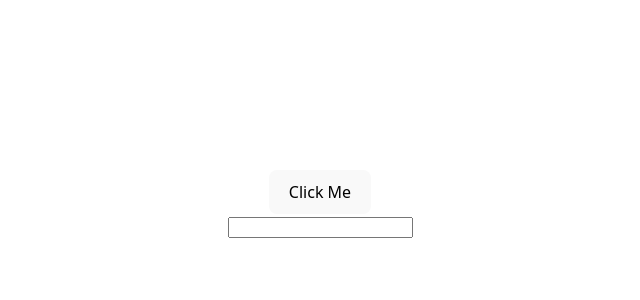
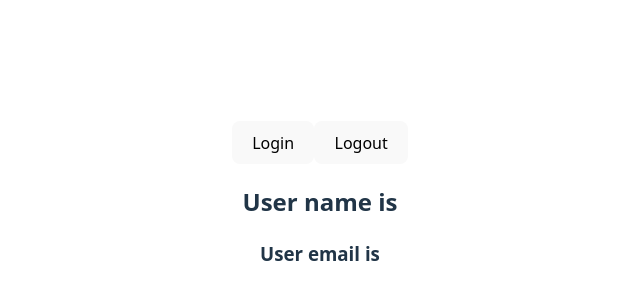
Before and after one commit to Nourvic/Web-Applications, a React (Vite) app in the folder React-with-ts/react-project/: page / in a window 1280 px wide. Shown: the part 196-496 px from the top of the page, without its empty margins (320-960 px from the left). Built offline with nearby package versions, Linux system fonts and the light colour scheme.

Commit message:
task7 is almost done

```diff
--- a/React-with-ts/react-project/src/App.tsx
+++ b/React-with-ts/react-project/src/App.tsx
@@ -20,14 +20,15 @@ import "./App.css";
 //import Status from "./myComponent/task6/Status";
 //import Heading from "./myComponent/task6/Heading";
 //import Layout from "./myComponent/task6/Layout";
-import Btn from "./myComponent/task6/Btn";
-import Input from "./myComponent/task6/Input";
+//import Btn from "./myComponent/task6/Btn";
+//import Input from "./myComponent/task6/Input";
+//import Loggedin from "./myComponent/task7/Loggedin";
+import User from "./myComponent/task7/User";
 function App() {
   return (
     <>
       <div>
-        <Btn handleClick={(event, id) => console.log(event.target, id)} />
-        <Input value="" handleChange={(e) => console.log(e.target.value)} />
+        <User />
       </div>
     </>
   );
--- /dev/null
+++ b/React-with-ts/react-project/src/myComponent/task7/Loggedin.tsx
@@ -0,0 +1,20 @@
+import { useState } from "react";
+
+export default function Loggedin() {
+  const [isloggedin, setIsloggedin] = useState<boolean>();
+  const handleLogin = () => {
+    setIsloggedin(true);
+    console.log("Hey Nour");
+  };
+  const handleLogout = () => {
+    setIsloggedin(false);
+    console.log("Hey Guest");
+  };
+  return (
+    <div>
+      <button onClick={handleLogin}> Login</button>
+      <button onClick={handleLogout}>Logout</button>
+      <h2>user is {isloggedin ? "logged in" : "logged out"}</h2>
+    </div>
+  );
+}
--- /dev/null
+++ b/React-with-ts/react-project/src/myComponent/task7/User.tsx
@@ -0,0 +1,35 @@
+import { useState } from "react";
+
+type UserType = {
+  name: string;
+  email: string;
+};
+
+export default function User() {
+  const [user, setUser] = useState<UserType>({
+    name: "",
+    email: "",
+  });
+  const [Loggidin, isLoggedin] = useState<boolean>();
+  return (
+    <div>
+      <button
+        onClick={() => {
+          (setUser({ name: "Nour", email: "test@gmail.com" }),
+            isLoggedin(true));
+        }}
+      >
+        Login
+      </button>
+      <button
+        onClick={() => {
+          (setUser({ name: "", email: "" }), isLoggedin(false));
+        }}
+      >
+        Logout
+      </button>
+      <h2> User name is {user.name}</h2>
+      <h3>User email is {user.email}</h3>
+    </div>
+  );
+}
```
Also changed, not shown: React-with-ts/react-project/src/myComponent/task7/User2.tsx (added, +21 -0 lines).
